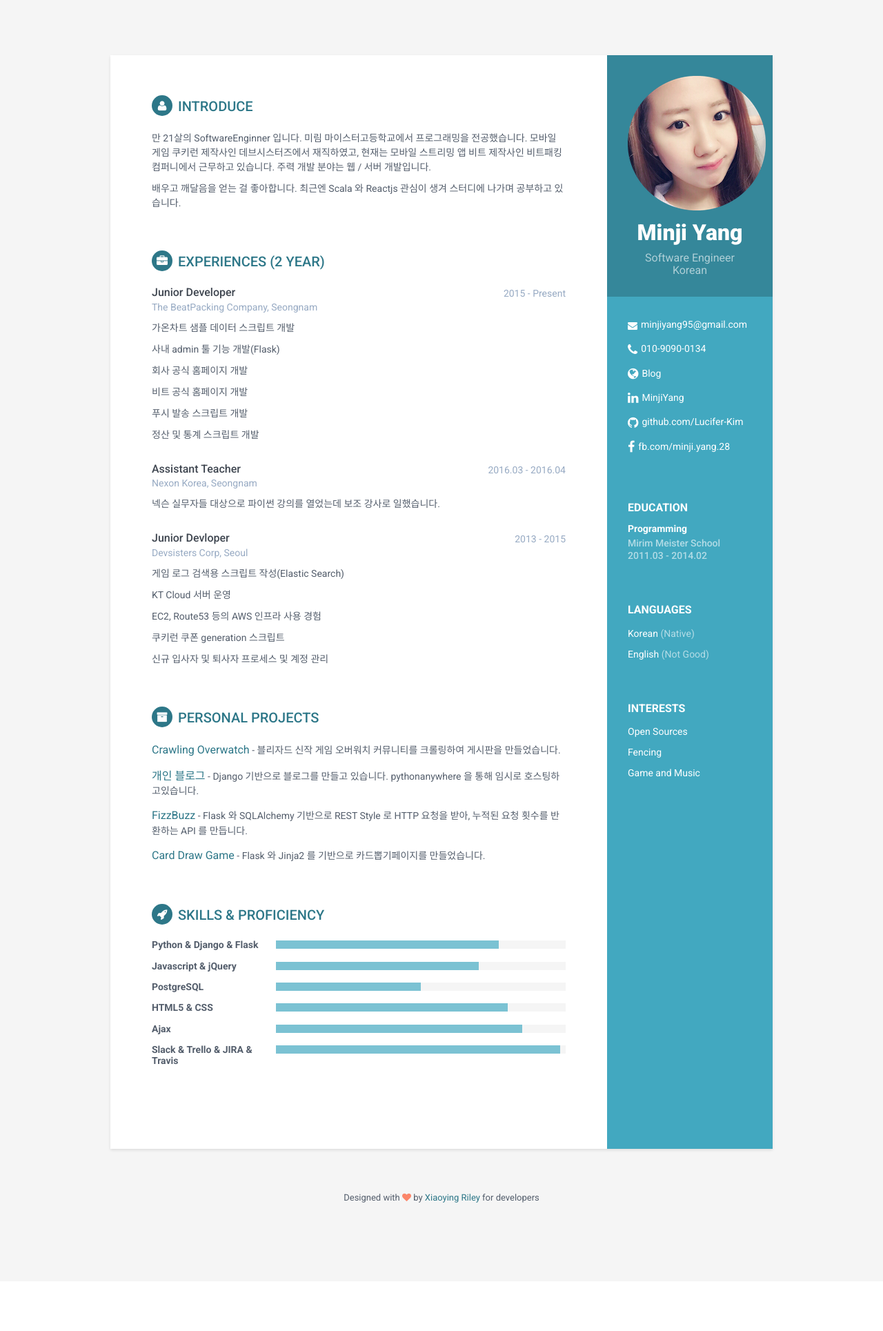
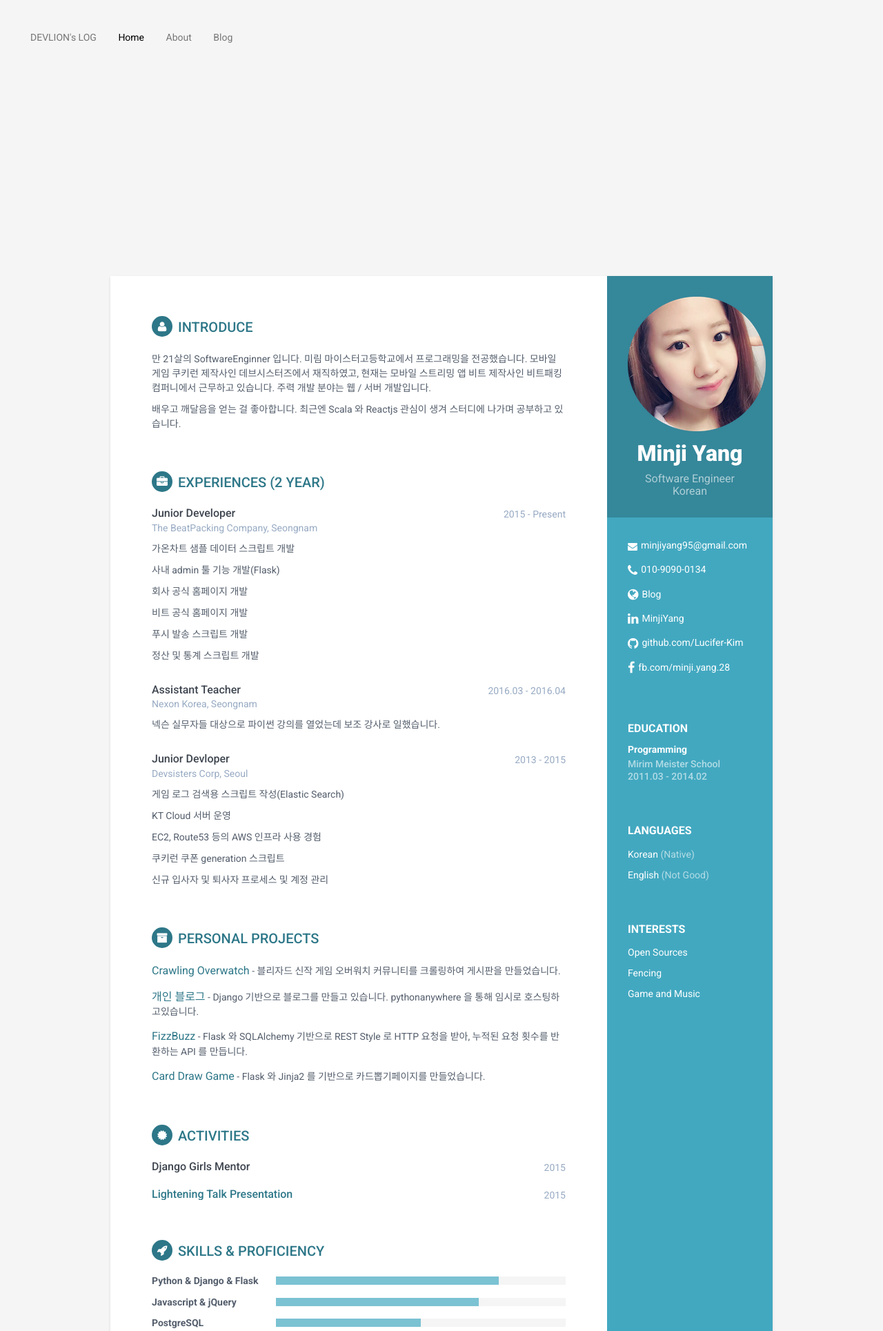
Before and after one commit to Lucifer-Kim/myblog, a Django app: page /about in a window 1280 px wide. Shown: the top 1929 px of the page at 69% size. Before the commit the page ends 1743 px from the top, so only its background shows below. Run offline with Django 3.2, Linux system fonts and the light colour scheme; some libraries are stand-ins or nearby versions.

Commit message:
LION10 CSS 수정 및 About페이지,랜딩url 수정

```diff
--- a/blog/static/assets/css/styles.css
+++ b/blog/static/assets/css/styles.css
@@ -13,7 +13,7 @@ body {
   color: #545E6C;
   background: #f5f5f5;
   font-size: 14px;
-  padding: 80px;
+  padding: 20px;
   -webkit-font-smoothing: antialiased;
   -moz-osx-font-smoothing: grayscale;
 }
@@ -46,6 +46,7 @@ p {
   background: #42A8C0;
   max-width: 960px;
   margin: 0 auto;
+  top: -400px;
   position: relative;
   -webkit-box-shadow: 0px 2px 4px rgba(0, 0, 0, 0.1);
   -moz-box-shadow: 0px 2px 4px rgba(0, 0, 0, 0.1);
--- a/blog/static/css/_base.css
+++ b/blog/static/css/_base.css
@@ -1,3 +1,6 @@
+.pure-menu-list {
+  margin:10px;
+}
 .left {
   text-align: left;
 }
--- a/blog/static/css/gallery.css
+++ b/blog/static/css/gallery.css
@@ -109,7 +109,6 @@ h1,h2,h3,h4,h5,h6 {
     }
 
 .footer {
-    background: #111;
     color: #666;
     text-align: center;
     padding: 1em;
--- a/blog/templates/blog/about.html
+++ b/blog/templates/blog/about.html
@@ -1,3 +1,4 @@
+{% include 'blog/index.html' %}
 {% load staticfiles %}
 <!DOCTYPE html>
 <!--[if IE 8]> <html lang="en" class="ie8"> <![endif]-->
@@ -157,6 +158,26 @@
                 </div><!--//item-->
             </section><!--//section-->
 
+            <section class="certificate-section section">
+                <h2 class="section-title"><i class="fa fa-certificate"></i>Activities</h2>
+                <div class="item">
+                    <div class="meta">
+                        <div class="upper-row">
+                            <h3 class="job-title">Django Girls Mentor</h3>
+                            <div class="time">2015<div>
+                        </div>
+                    </div>
+                </div><br>
+                <div class="item">
+                    <div class="meta">
+                        <div class="upper-row">
+                            <h3 class="job-title"><a href="http://www.slideshare.net/ssuser8e2b34/django-girls">Lightening Talk Presentation</a></h3>
+                            <div class="time">2015</div>
+                        </div>
+                    </div>
+                </div>
+            </section>
+
             <section class="skills-section section">
                 <h2 class="section-title"><i class="fa fa-rocket"></i>Skills &amp; Proficiency</h2>
                 <div class="skillset">
@@ -221,6 +242,7 @@
         </div><!--//container-->
     </footer><!--//footer-->
 
+
     <!-- Javascript -->
     <script type="text/javascript" src="{% static 'assets/plugins/jquery-1.11.3.min.js' %}"></script>
     <script type="text/javascript" src="{% static 'assets/plugins/bootstrap/js/bootstrap.min.js' %}"></script>
--- /dev/null
+++ b/blog/templates/blog/index.html
@@ -0,0 +1,28 @@
+{% load staticfiles %}
+<html>
+  <head>
+    <meta charset="utf-8">
+    <meta name="viewport" content="width=device-width, initial-scale=1">
+    <title>DEV-LION's Log</title>
+    <link rel="stylesheet" type="text/css" href="http://fonts.googleapis.com/css?family=Arvo">
+    <link rel="stylesheet" href="{% static 'lib/pure-0.6.0/pure-min.css' %}">
+    <link rel="stylesheet" href="{% static 'css/gallery-grid.css' %}">
+    <link rel="stylesheet" href="{% static 'css/gallery.css' %}">
+    <link rel="stylesheet" href="{% static 'css/_base.css' %}">
+  </head>
+  <body>
+    {% block content %}
+    <div class="header">
+      <div class="pure-menu pure-menu-horizontal">
+
+        <ul class="pure-menu-list">
+          <li class="pure-menu-item"><a href="{% url 'index' %}" class="pure-menu-link">DEVLION's LOG</a></li>
+          <li class="pure-menu-item pure-menu-selected"><a href="{% url 'index' %}" class="pure-menu-link">Home</a></li>
+          <li class="pure-menu-item"><a href="{% url 'about' %}" class="pure-menu-link">About</a></li>
+          <li class="pure-menu-item"><a href="#" class="pure-menu-link">Blog</a></li>
+        </ul>
+      </div>
+    </div>
+    {% endblock %}
+  </body>
+</html>
--- a/blog/urls.py
+++ b/blog/urls.py
@@ -4,5 +4,5 @@ from . import views
 
 urlpatterns = [
     url(r'^about$', views.about, name='about'),
-    url(r'^$', views.post_list, name='post_list'),
+    url(r'^$', views.index, name='index'),
 ]
--- a/blog/views.py
+++ b/blog/views.py
@@ -6,6 +6,6 @@ def about(request):
     return render(request, 'blog/about.html', {})
 
 
-def post_list(request):
+def index(request):
     #posts = Post.objexts.filter(published_date__let=timezone.now()).order_by('published_date')
-    return render(request, 'blog/post_list.html', {})
+    return render(request, 'blog/index.html', {})
```
Also changed, not shown: blog/templates/blog/post_list.html (deleted, +0 -48 lines).
